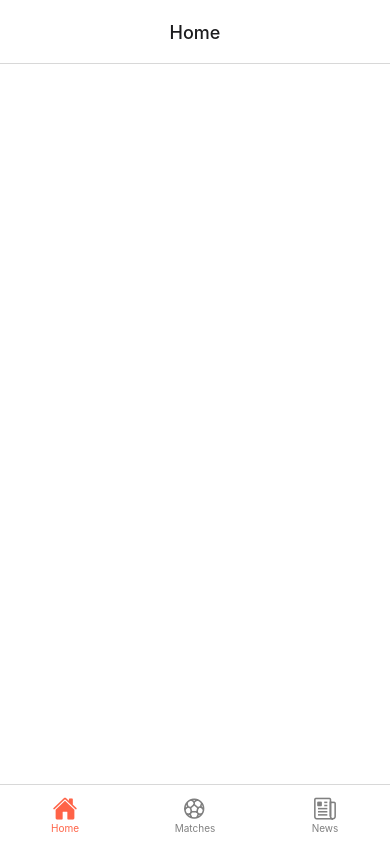
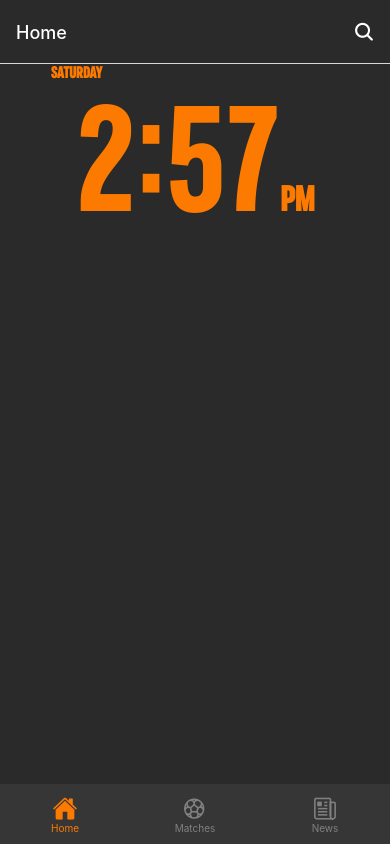
Before and after one commit to nasyx-rakeeb/clock-app, a React Native app: screen /Home in a window 390 px wide. Built offline with nearby package versions, Linux system fonts and the light colour scheme.

Commit message:
finish clofk

```diff
--- a/App.js
+++ b/App.js
@@ -1,24 +1,35 @@
 import { StatusBar } from 'expo-status-bar'
-import { StyleSheet, Text, View } from 'react-native'
+import { StyleSheet, Text, View, Pressable } from 'react-native'
 import { NavigationContainer, DefaultTheme } from '@react-navigation/native'
 import { createBottomTabNavigator } from '@react-navigation/bottom-tabs'
 import Home from "./screens/Home.js"
 import Matches from "./screens/Matches.js"
 import News from "./screens/News.js"
 import Ionicons from 'react-native-vector-icons/Ionicons'
+import {colors} from "./constants/colors.js"
+import { useFonts } from 'expo-font'
 
 const Tab = createBottomTabNavigator()
 const navTheme = DefaultTheme
-navTheme.colors.background = "#fff"
+navTheme.colors.background = colors.main
 
 const App = () => {
+  const [fontsLoaded] = useFonts({
+    'marsdSenemiBold': require('./assets/fonts/Marsden-Ct-Bold.ttf')
+  })
+  if (!fontsLoaded) {
+    return null
+  }
+
   return (
     <NavigationContainer theme={navTheme}>
-      <StatusBar style="auto" />
+      <StatusBar style="light" />
       <Tab.Navigator screenOptions={({ route }) => ({
-          headerTitleAlign: "center",
-          headerStyle: {backgroundColor: "#fff", elevation: 0},
-          tabBarStyle: { height: 60, paddingTop: 10, paddingBottom: 10 },
+          headerTintColor: "#fff",
+          headerRight: (color, size) => <Pressable onPress={() => console.log(5)} style={{marginRight: 15}}><Ionicons color="#fff" size={22} name="search" /></Pressable>,
+          headerStyle: {backgroundColor: colors.main, elevation: 0},
+          headerContainerStyle: {alignItems: 'center', flex: 1},
+          tabBarStyle: { height: 60, paddingTop: 10, paddingBottom: 10, backgroundColor: "#363636", borderTopWidth: 0 },
           tabBarIcon: ({ focused, color, size }) => {
             let iconName
             if (route.name === 'Home') {
@@ -30,7 +41,7 @@ const App = () => {
             }
             return <Ionicons name={iconName} size={size} color={color} />
           },
-          tabBarActiveTintColor: 'tomato',
+          tabBarActiveTintColor: colors.orange,
           tabBarInactiveTintColor: 'gray',
         })}>
         <Tab.Screen name="Home" component={Home} />
--- /dev/null
+++ b/components/Time.js
@@ -0,0 +1,44 @@
+import {getTime} from "../utils/DateTime.js"
+import {View, Text, StyleSheet} from "react-native"
+import {colors} from "../constants/colors.js"
+
+const [hours, minutes, ampm, weekday] = getTime(new Date)
+
+const Time = () => {
+  return (
+    <View style={styles.container}>
+      <Text style={styles.weekday}>{weekday}</Text>
+      <Text style={styles.time}>{`${hours}:${minutes}`}<Text style={styles.ampm}>{ampm}</Text></Text>
+    </View>
+    )
+}
+
+const styles = StyleSheet.create({
+  container: {
+    width: "100%",
+    position: "relative"
+  },
+  time: {
+    color: colors.orange,
+    fontSize: 150,
+    textAlign: "center",
+    fontFamily: "marsdSenemiBold",
+    marginTop: 10,
+  },
+  ampm: {
+    color: colors.orange,
+    fontSize: 35,
+    fontWeight: "bold",
+    fontFamily: "marsdSenemiBold"
+  },
+  weekday: {
+    color: colors.orange,
+    fontWeight: "bold",
+    fontSize: 16,
+    position: "absolute",
+    left: "13%",
+    fontFamily: "marsdSenemiBold",
+  }
+})
+
+export default Time
--- /dev/null
+++ b/components/Weather.js
@@ -0,0 +1,20 @@
+import {View, StyleSheet, Text} from "react-native"
+import {colors} from "../constants/colors.js"
+
+const key = "244051b761f3bc4b510614ace5464aa5"
+
+const Weather = () => {
+  return (
+    <View style={styles.container}>
+
+    </View>
+    )
+}
+
+const styles = StyleSheet.create({
+  container: {
+    width: "100%"
+  }
+})
+
+export default Weather
--- /dev/null
+++ b/constants/colors.js
@@ -0,0 +1,4 @@
+export const colors = {
+  orange: "#FD7A01",
+  main: "#2A2A2A"
+}
--- a/package.json
+++ b/package.json
@@ -12,6 +12,7 @@
     "@react-navigation/bottom-tabs": "^6.4.0",
     "@react-navigation/native": "^6.0.13",
     "expo": "~47.0.3",
+    "expo-font": "~11.0.1",
     "expo-status-bar": "~1.4.2",
     "react": "18.1.0",
     "react-native": "0.70.5",
--- a/screens/Home.js
+++ b/screens/Home.js
@@ -1,9 +1,11 @@
 import {View, Text, StyleSheet} from "react-native"
-
+import Time from "../components/Time.js"
+import Weather from "../components/Weather.js"
 const Home = () => {
   return (
     <View style={styles.container}>
-
+      <Time />
+      <Weather />
     </View>
     )
 }
--- /dev/null
+++ b/utils/DateTime.js
@@ -0,0 +1,11 @@
+export const getTime = (date) => {
+  let hours = date.getHours()
+  let minutes = date.getMinutes()
+  let ampm = hours >= 12 ? 'PM' : 'AM'
+  hours = hours % 12
+  hours = hours ? hours : 12
+  minutes = minutes < 10 ? '0'+minutes : minutes
+  let strTime = hours + ':' + minutes + ' ' + ampm
+  let weekday = ['SUNDAY', 'MONDAY', 'TUESDAY', 'WEDNESDAY', 'THURSDAY', 'FRIDAY', 'SATURDAY'][date.getDay()]
+  return [hours, minutes, ampm, weekday]
+}
```
Also changed, not shown: assets/fonts/Marsden-Ct-Bold.ttf (added).
